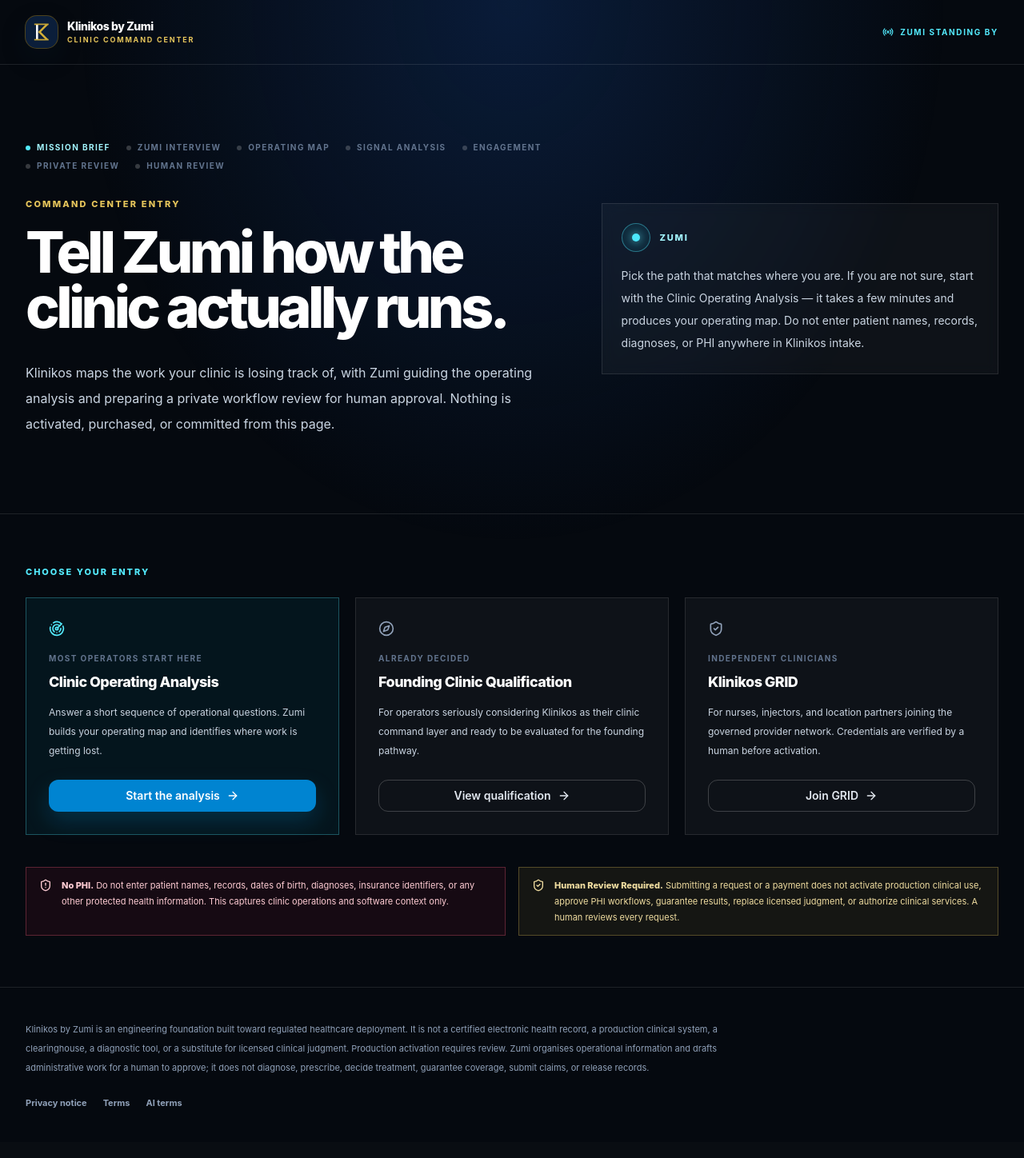
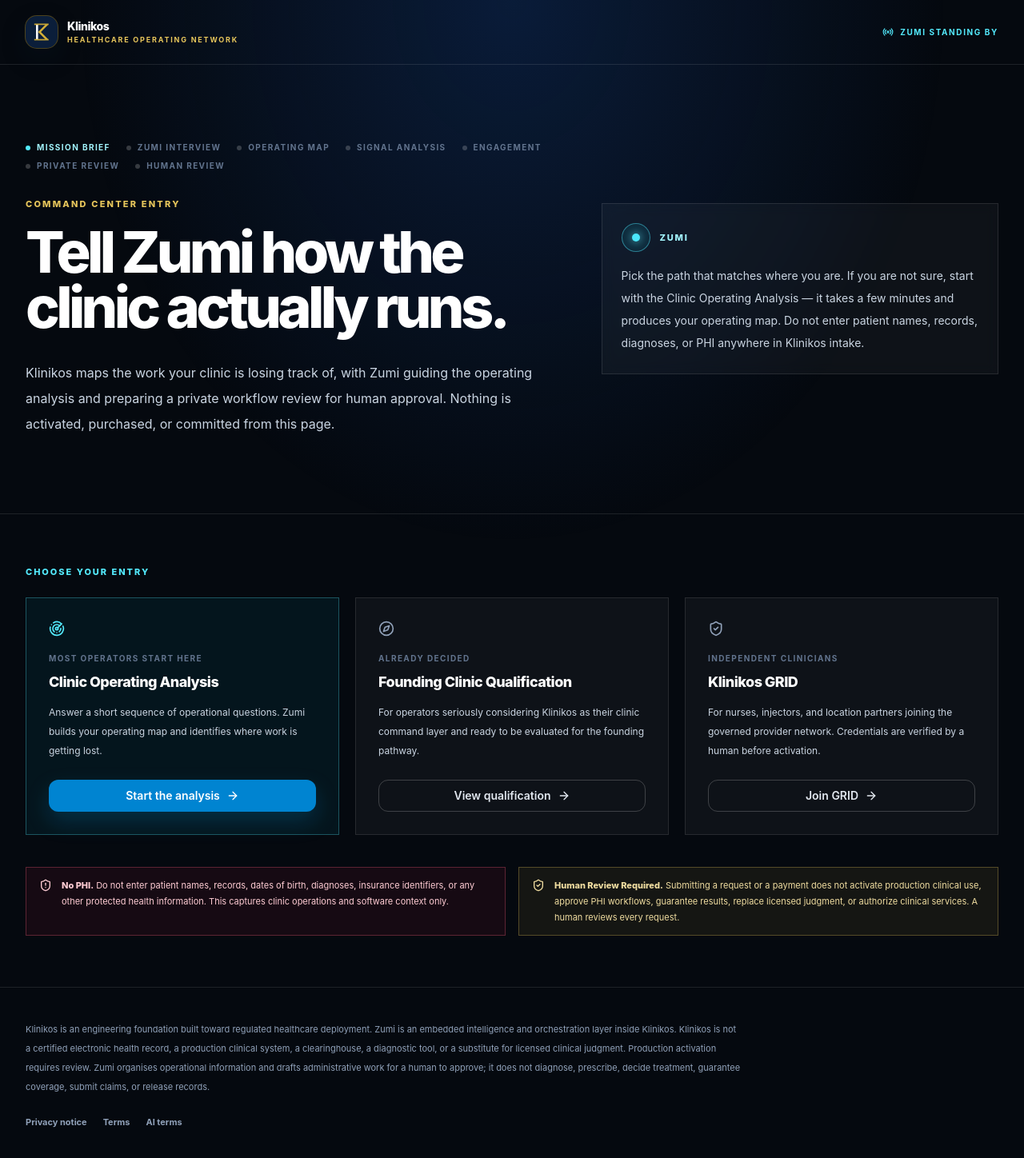
Before and after one commit to jcamacho611/Clinicos-by-Zumi, a Next.js app: page /start in a window 1280 px wide. Shown: the top 1448 px of the page at 80% size. Built offline with nearby package versions, Linux system fonts and the light colour scheme.

Commit message:
Remove legacy product naming from command shell

```diff
--- a/src/components/command/zumi-command-shell.tsx
+++ b/src/components/command/zumi-command-shell.tsx
@@ -3,14 +3,7 @@ import { Radio, ShieldAlert, ShieldCheck } from "lucide-react";
 import { BrandMark } from "@/components/clinic/brand-mark";
 import { HUMAN_REVIEW_NOTICE, missionPhases, NO_PHI_NOTICE, type MissionPhaseKey } from "@/lib/sales/zumi-command";
 
-/**
- * Klinikos "Black Ops x Aegean Medical Intelligence" command surface.
- *
- * Graphite/navy base, Aegean blue and restrained cyan for the AI layer, gold used
- * sparingly. Glass panels are built from translucent borders over the dark ground
- * rather than decorative gradients.
- */
-
+/** Klinikos command surface with Zumi as the embedded intelligence layer. */
 export function ZumiCommandShell({ children }: { children: React.ReactNode }) {
   return (
     <div className="min-h-screen bg-[#05090f] text-slate-100">
@@ -21,7 +14,6 @@ export function ZumiCommandShell({ children }: { children: React.ReactNode }) {
         Skip to main content
       </a>
 
-      {/* Aegean field: a single restrained wash, not a stacked gradient stack. */}
       <div aria-hidden="true" className="pointer-events-none fixed inset-0 bg-[radial-gradient(ellipse_at_top,rgba(23,78,166,.28),transparent_60%)]" />
 
       <header className="relative border-b border-white/10" role="banner">
@@ -29,8 +21,8 @@ export function ZumiCommandShell({ children }: { children: React.ReactNode }) {
           <Link className="flex items-center gap-3" href="/">
             <BrandMark />
             <span>
-              <span className="block text-sm font-extrabold tracking-[-.03em] text-white">Klinikos by Zumi</span>
-              <span className="block text-[9px] font-bold uppercase tracking-[.2em] text-[#e6c55b]">Clinic Command Center</span>
+              <span className="block text-sm font-extrabold tracking-[-.03em] text-white">Klinikos</span>
+              <span className="block text-[9px] font-bold uppercase tracking-[.2em] text-[#e6c55b]">Healthcare Operating Network</span>
             </span>
           </Link>
           <p className="ml-auto flex items-center gap-2 text-[10px] font-bold uppercase tracking-[.16em] text-cyan-300">
@@ -41,26 +33,16 @@ export function ZumiCommandShell({ children }: { children: React.ReactNode }) {
       </header>
 
       <main className="relative" id="zumi-main">{children}</main>
-
       <KlinikosSafetyFooter />
     </div>
   );
 }
 
-/**
- * Zumi's presence marker.
- *
- * A calm, steady indicator rather than an animated character. The `active` state
- * uses a slow pulse that respects reduced-motion preferences.
- */
 export function ZumiAssistantOrb({ active = false, label = "Zumi" }: { active?: boolean; label?: string }) {
   return (
     <span className="flex items-center gap-3">
       <span className="relative flex size-9 items-center justify-center">
-        <span
-          aria-hidden="true"
-          className={`absolute inset-0 rounded-full border border-cyan-300/50 bg-cyan-400/10 ${active ? "motion-safe:animate-pulse" : ""}`}
-        />
+        <span aria-hidden="true" className={`absolute inset-0 rounded-full border border-cyan-300/50 bg-cyan-400/10 ${active ? "motion-safe:animate-pulse" : ""}`} />
         <span aria-hidden="true" className="size-2.5 rounded-full bg-cyan-300 shadow-[0_0_12px_rgba(103,232,249,.9)]" />
       </span>
       <span className="text-[11px] font-extrabold uppercase tracking-[.16em] text-cyan-200">{label}</span>
@@ -68,7 +50,6 @@ export function ZumiAssistantOrb({ active = false, label = "Zumi" }: { active?:
   );
 }
 
-/** Zumi speaking. Used for the mission brief and every interstitial explanation. */
 export function ZumiBriefingPanel({ children, active }: { children: React.ReactNode; active?: boolean }) {
   return (
     <div className="border border-white/10 bg-white/[.04] p-5 backdrop-blur-sm sm:p-6">
@@ -80,7 +61,6 @@ export function ZumiBriefingPanel({ children, active }: { children: React.ReactN
 
 export function MissionPhaseProgress({ current }: { current: MissionPhaseKey }) {
   const currentIndex = missionPhases.findIndex((phase) => phase.key === current);
-
   return (
     <nav aria-label="Mission phase">
       <ol className="flex flex-wrap gap-x-5 gap-y-2">
@@ -88,16 +68,8 @@ export function MissionPhaseProgress({ current }: { current: MissionPhaseKey })
           const state = index < currentIndex ? "complete" : index === currentIndex ? "current" : "upcoming";
           return (
             <li className="flex items-center gap-2" key={phase.key}>
-              <span
-                aria-hidden="true"
-                className={`size-1.5 rounded-full ${state === "current" ? "bg-cyan-300" : state === "complete" ? "bg-cyan-300/40" : "bg-white/20"}`}
-              />
-              <span
-                className={`text-[10px] font-bold uppercase tracking-[.14em] ${state === "current" ? "text-cyan-200" : "text-slate-500"}`}
-                {...(state === "current" ? { "aria-current": "step" as const } : {})}
-              >
-                {phase.label}
-              </span>
+              <span aria-hidden="true" className={`size-1.5 rounded-full ${state === "current" ? "bg-cyan-300" : state === "complete" ? "bg-cyan-300/40" : "bg-white/20"}`} />
+              <span className={`text-[10px] font-bold uppercase tracking-[.14em] ${state === "current" ? "text-cyan-200" : "text-slate-500"}`} {...(state === "current" ? { "aria-current": "step" as const } : {})}>{phase.label}</span>
             </li>
           );
         })}
@@ -129,10 +101,7 @@ export function KlinikosSafetyFooter() {
     <footer className="relative border-t border-white/10">
       <div className="mx-auto max-w-[1500px] px-5 py-10 sm:px-8">
         <p className="max-w-4xl text-[11px] leading-6 text-slate-400">
-          Klinikos by Zumi is an engineering foundation built toward regulated healthcare deployment. It is not a certified electronic
-          health record, a production clinical system, a clearinghouse, a diagnostic tool, or a substitute for licensed clinical
-          judgment. Production activation requires review. Zumi organises operational information and drafts administrative work for a
-          human to approve; it does not diagnose, prescribe, decide treatment, guarantee coverage, submit claims, or release records.
+          Klinikos is an engineering foundation built toward regulated healthcare deployment. Zumi is an embedded intelligence and orchestration layer inside Klinikos. Klinikos is not a certified electronic health record, a production clinical system, a clearinghouse, a diagnostic tool, or a substitute for licensed clinical judgment. Production activation requires review. Zumi organises operational information and drafts administrative work for a human to approve; it does not diagnose, prescribe, decide treatment, guarantee coverage, submit claims, or release records.
         </p>
         <div className="mt-6 flex flex-wrap gap-5 text-[11px] font-bold">
           <Link className="text-slate-400 hover:text-white" href="/legal/privacy">Privacy notice</Link>
```
